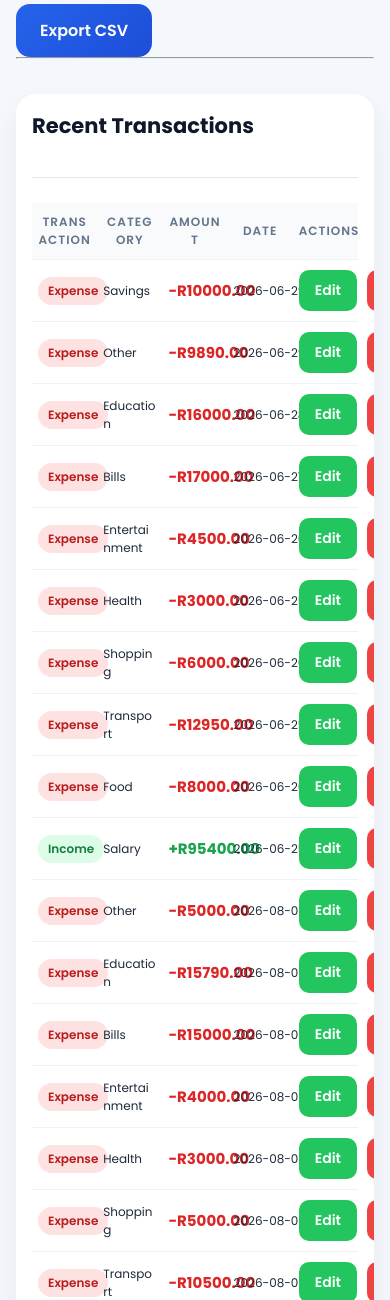
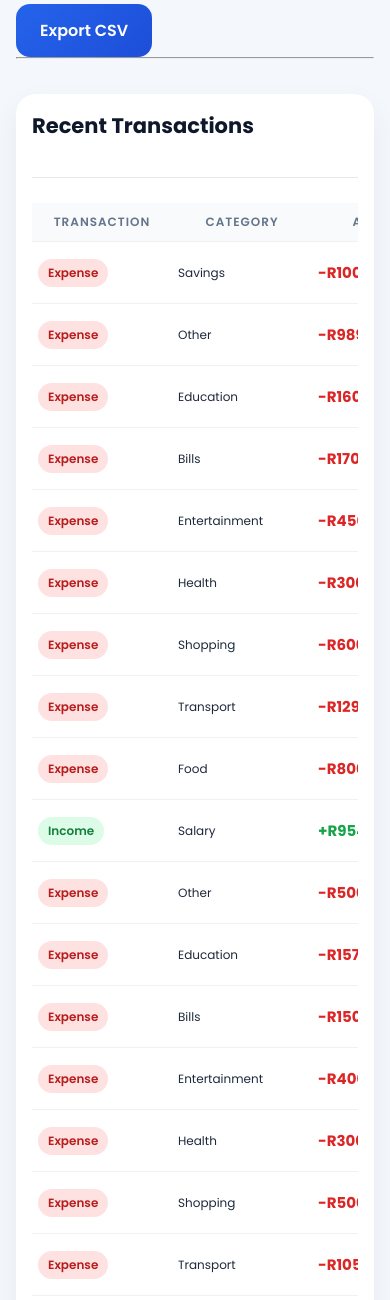
Before and after one commit to MamelloMusekene/ExpenseTrackerDashboard, a Flask app: page /dashboard in a window 390 px wide. Shown: the part 2346-3646 px from the top of the page. Run offline with Flask 3, Linux system fonts and the light colour scheme; a user stored in the database is signed in; data comes from the database, SQL or seed files in the repository.

Commit message:
Make recent transactions horizontally scrollable on mobile

```diff
--- a/static/css/style.css
+++ b/static/css/style.css
@@ -1087,3 +1087,41 @@ h2{
         transition: none;
     }
 }
+
+/* =========================================
+   RECENT TRANSACTIONS - MOBILE HORIZONTAL SCROLL
+========================================= */
+
+.transactions-scroll {
+    width: 100%;
+    max-width: 100%;
+    overflow-x: auto;
+    overflow-y: hidden;
+    -webkit-overflow-scrolling: touch;
+}
+
+/* Keep columns readable instead of squeezing them */
+.transactions-scroll .transaction-table {
+    width: 100%;
+    min-width: 700px;
+    border-collapse: collapse;
+}
+
+/* Keep transaction details on one line */
+.transactions-scroll .transaction-table th,
+.transactions-scroll .transaction-table td {
+    white-space: nowrap;
+}
+
+/* Phone layout */
+@media (max-width: 768px) {
+    .transactions-scroll {
+        width: 100%;
+        overflow-x: auto;
+        overscroll-behavior-x: contain;
+    }
+
+    .transactions-scroll .transaction-table {
+        min-width: 700px;
+    }
+}
--- a/templates/dashboard.html
+++ b/templates/dashboard.html
@@ -294,6 +294,7 @@
         <h2>Recent Transactions</h2>
 
     </div>
+    <div class="transactions-scroll">
     <table class="transaction-table">
 
         <thead>
@@ -399,6 +400,7 @@
         </tbody>
 
     </table>
+    </div>
     </div>
 
     <hr>
```
